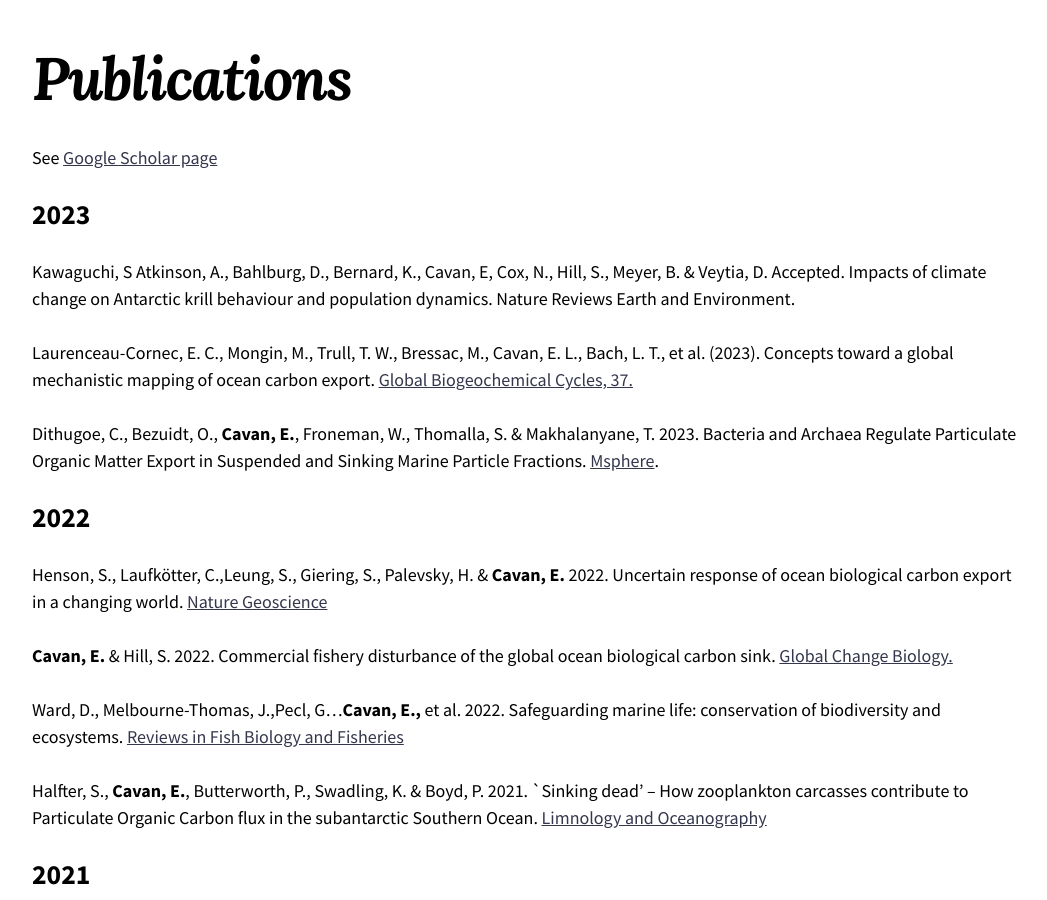
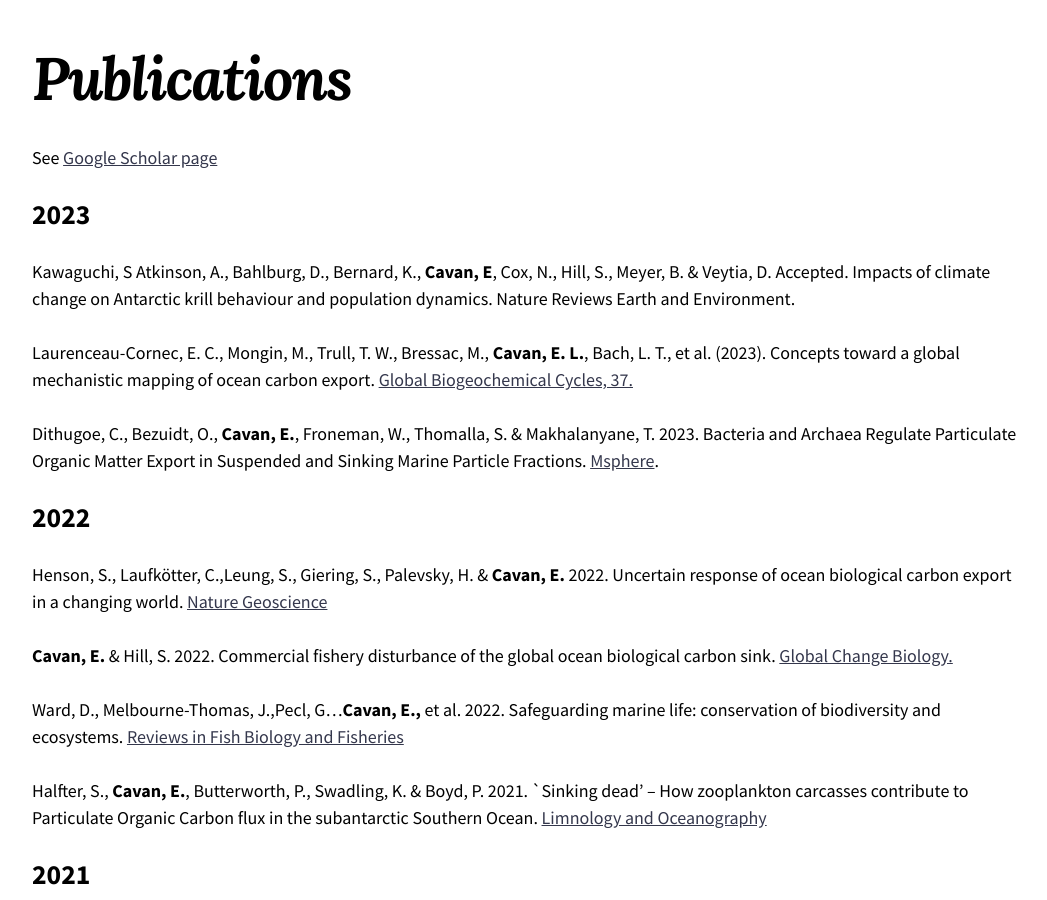
Before and after one commit to e-cavan/e-cavan.github.io, a Jekyll site: the page built from Publications/index.md, in a window 1280 px wide and 900 px high, scrolled down 324 px. Shown: the whole window, without its empty margins (114-1161 px from the left). Built offline with Jekyll 4.4.1, drawn with Linux system fonts in a browser that asks for light colours; nearby versions of some CDN libraries.

Commit message:
home page edit

```diff
--- a/Publications/index.md
+++ b/Publications/index.md
@@ -8,9 +8,9 @@ See [Google Scholar page](https://scholar.google.com/citations?user=q2ufJ5IAAAAJ
 
 ## 2023
 
-Kawaguchi, S Atkinson, A., Bahlburg, D., Bernard, K., Cavan, E, Cox, N., Hill, S., Meyer, B. & Veytia, D. Accepted. Impacts of climate change on Antarctic krill behaviour and population dynamics. Nature Reviews Earth and Environment.
+Kawaguchi, S Atkinson, A., Bahlburg, D., Bernard, K., **Cavan, E**, Cox, N., Hill, S., Meyer, B. & Veytia, D. Accepted. Impacts of climate change on Antarctic krill behaviour and population dynamics. Nature Reviews Earth and Environment.
 
-Laurenceau-Cornec, E. C., Mongin, M., Trull, T. W., Bressac, M., Cavan, E. L., Bach, L. T., et al. (2023). Concepts toward a global mechanistic mapping of ocean carbon export. [Global Biogeochemical Cycles, 37.](https://agupubs.onlinelibrary.wiley.com/doi/full/10.1029/2023GB007742)
+Laurenceau-Cornec, E. C., Mongin, M., Trull, T. W., Bressac, M., **Cavan, E. L.**, Bach, L. T., et al. (2023). Concepts toward a global mechanistic mapping of ocean carbon export. [Global Biogeochemical Cycles, 37.](https://agupubs.onlinelibrary.wiley.com/doi/full/10.1029/2023GB007742)
 
 Dithugoe, C., Bezuidt, O., **Cavan, E.**, Froneman, W., Thomalla, S. & Makhalanyane, T. 2023. Bacteria and Archaea Regulate Particulate Organic Matter Export in Suspended and Sinking Marine Particle Fractions. [Msphere](https://journals.asm.org/doi/10.1128/msphere.00420-22).
 
```
